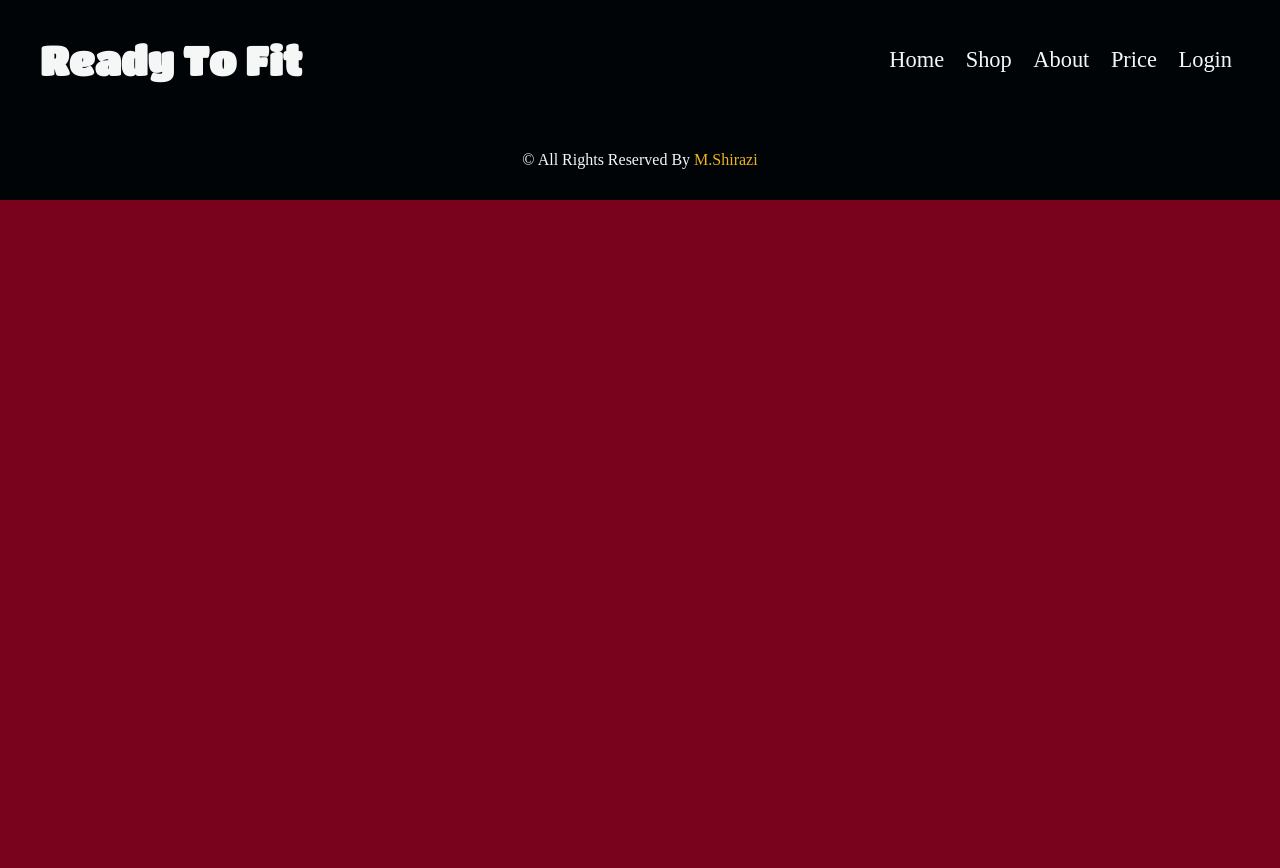
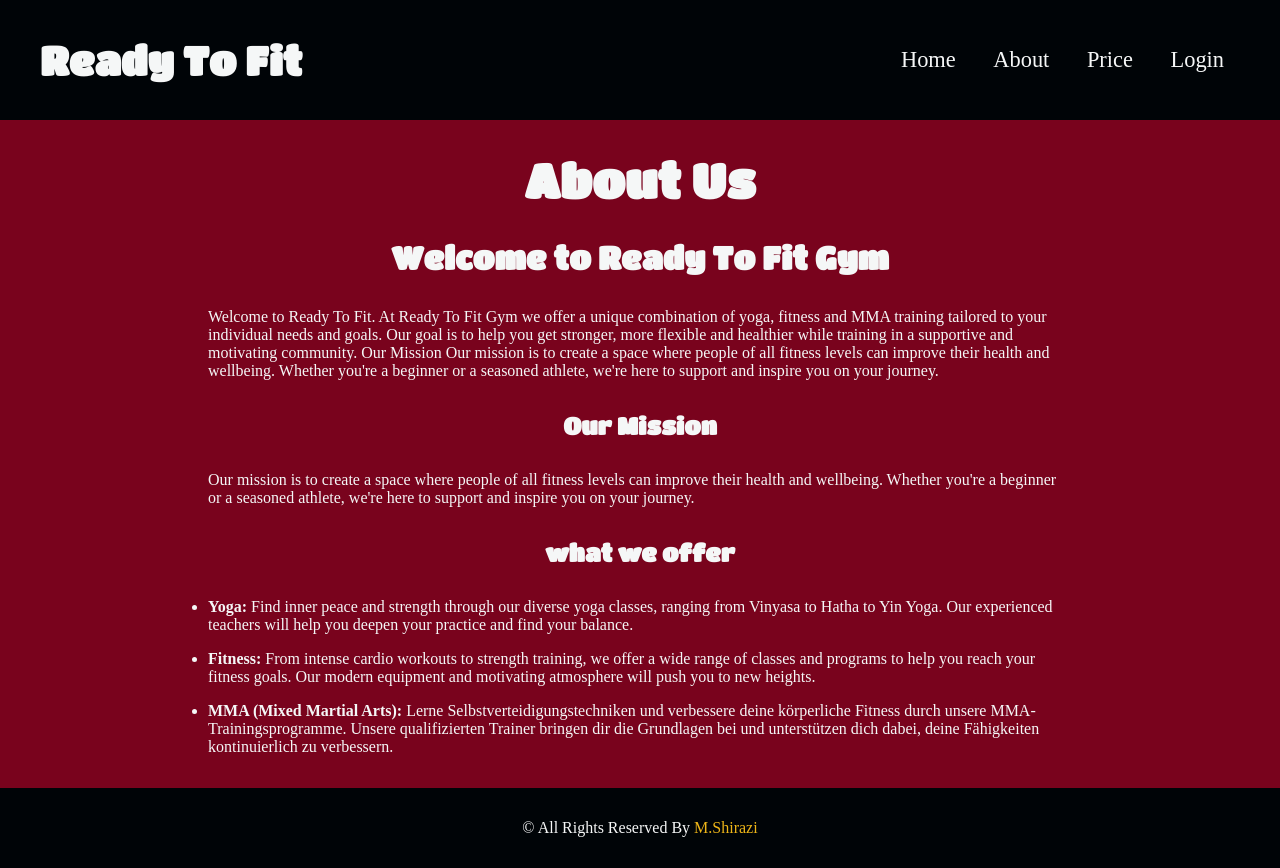
Before and after one commit to coding-bootcamps-eu/final-project-24-02, a Vue app: page /about in a window 1280 px wide. Before the commit the page ends 800 px from the top, so only its background shows below. Built offline with nearby package versions, Linux system fonts and the light colour scheme.

Commit message:
add about view and update navbar

```diff
--- a/src/components/NavBar.vue
+++ b/src/components/NavBar.vue
@@ -13,14 +13,7 @@
       </li>
 
       <li class="list-item">
-        <a @click="showNav = !showNav" href="#trainer">
-          <span class="material-symbols-outlined icons"> shopping_cart </span>
-          <span class="link-name">Shop</span>
-        </a>
-      </li>
-
-      <li class="list-item">
-        <a @click="showNav = !showNav" href="#">
+        <a @click="showNav = !showNav" href="/about">
           <span class="material-symbols-outlined icons"> search </span>
           <span class="link-name">About</span>
         </a>
--- a/src/components/NavDesktop.vue
+++ b/src/components/NavDesktop.vue
@@ -4,9 +4,7 @@
     <nav>
       <router-link to="/"> Home </router-link>
 
-      <router-link to="/"> Shop </router-link>
-
-      <router-link to="/"> About </router-link>
+      <router-link to="/about"> About </router-link>
 
       <router-link to="/offer"> Price </router-link>
 
@@ -44,7 +42,7 @@ export default {}
 nav a {
   position: relative;
   color: var(--text);
-  margin: 0.5rem;
+  margin: 1rem;
   font-size: 1.4rem;
   cursor: pointer;
 }
--- a/src/router/index.js
+++ b/src/router/index.js
@@ -4,6 +4,7 @@ import OfferView from '../views/OfferView.vue'
 import FormView from '../views/FormView.vue'
 import UserView from '../views/UserView.vue'
 import LoginView from '../views/LoginView.vue'
+import AboutView from '../views/AboutView.vue'
 
 const router = createRouter({
   history: createWebHistory(import.meta.env.BASE_URL),
@@ -32,6 +33,11 @@ const router = createRouter({
       path: '/login',
       name: 'LoginView',
       component: LoginView
+    },
+    {
+      path: '/about',
+      name: 'AboutView',
+      component: AboutView
     }
   ]
 })
--- /dev/null
+++ b/src/views/AboutView.vue
@@ -0,0 +1,107 @@
+<template>
+  <main>
+    <section>
+      <h1>About Us</h1>
+      <h2>Welcome to Ready To Fit Gym</h2>
+      <p>
+        Welcome to Ready To Fit. At Ready To Fit Gym we offer a unique combination of yoga, fitness
+        and MMA training tailored to your individual needs and goals. Our goal is to help you get
+        stronger, more flexible and healthier while training in a supportive and motivating
+        community. Our Mission Our mission is to create a space where people of all fitness levels
+        can improve their health and wellbeing. Whether you're a beginner or a seasoned athlete,
+        we're here to support and inspire you on your journey.
+      </p>
+      <h3>Our Mission</h3>
+      <p>
+        Our mission is to create a space where people of all fitness levels can improve their health
+        and wellbeing. Whether you're a beginner or a seasoned athlete, we're here to support and
+        inspire you on your journey.
+      </p>
+
+      <h3>what we offer</h3>
+
+      <ul>
+        <li>
+          <b>Yoga:</b> Find inner peace and strength through our diverse yoga classes, ranging from
+          Vinyasa to Hatha to Yin Yoga. Our experienced teachers will help you deepen your practice
+          and find your balance.
+        </li>
+
+        <li>
+          <b>Fitness:</b> From intense cardio workouts to strength training, we offer a wide range
+          of classes and programs to help you reach your fitness goals. Our modern equipment and
+          motivating atmosphere will push you to new heights.
+        </li>
+
+        <li>
+          <b>MMA (Mixed Martial Arts):</b> Lerne Selbstverteidigungstechniken und verbessere deine
+          körperliche Fitness durch unsere MMA-Trainingsprogramme. Unsere qualifizierten Trainer
+          bringen dir die Grundlagen bei und unterstützen dich dabei, deine Fähigkeiten
+          kontinuierlich zu verbessern.
+        </li>
+      </ul>
+    </section>
+  </main>
+</template>
+
+<script>
+export default {}
+</script>
+
+<style scoped>
+main {
+  display: flex;
+  justify-content: center;
+  align-items: center;
+  flex-direction: column;
+}
+
+section {
+  max-width: 70%;
+}
+ul {
+  margin: 2rem 0 2rem 0;
+}
+li {
+  color: var(--text);
+  margin: 1rem;
+}
+
+h1 {
+  text-align: center;
+  font-size: 3rem;
+  margin: 2rem;
+}
+h2 {
+  text-align: center;
+  margin: 2rem;
+  font-size: 2rem;
+}
+
+h3 {
+  text-align: center;
+  font-size: 1.5rem;
+  margin: 2rem;
+}
+
+p {
+  margin: 1rem;
+}
+
+@media only screen and (max-width: 768px) {
+  section {
+    max-width: 90%;
+  }
+
+  h1 {
+    font-size: 2rem;
+  }
+  h2 {
+    font-size: 1.5rem;
+  }
+
+  h3 {
+    font-size: 1.3rem;
+  }
+}
+</style>
```
